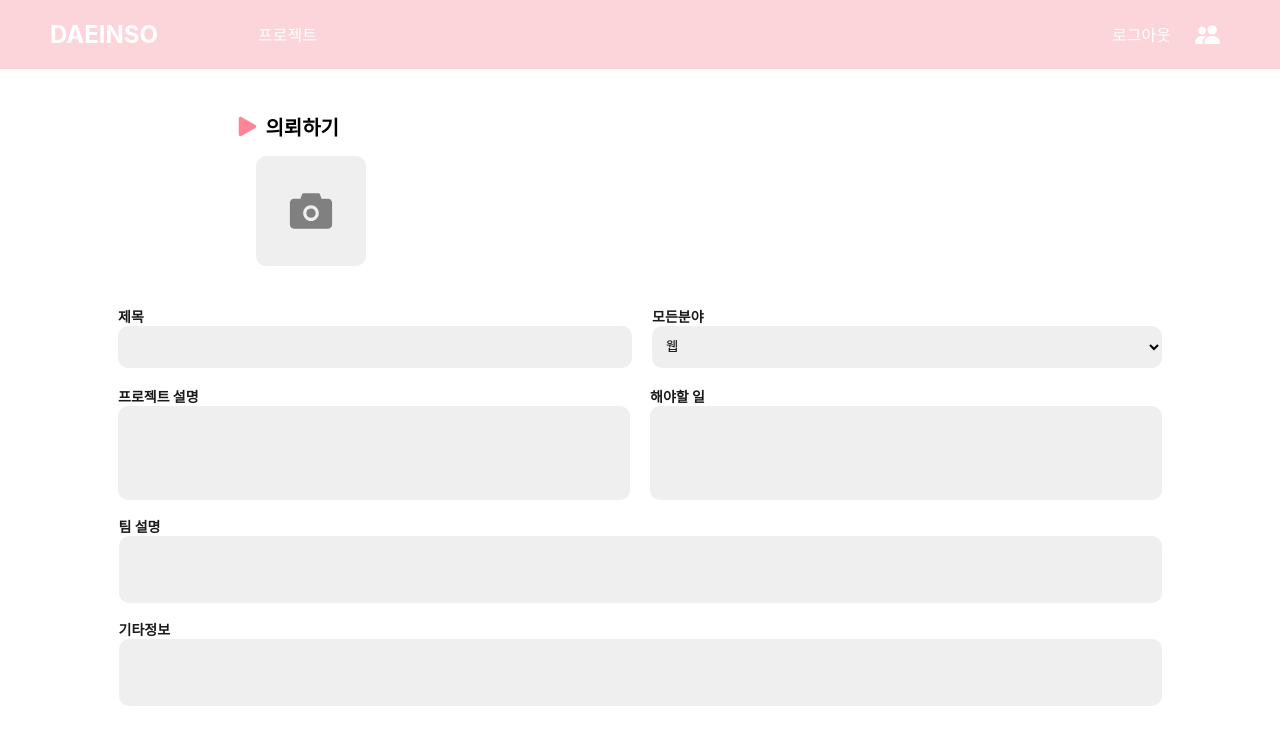
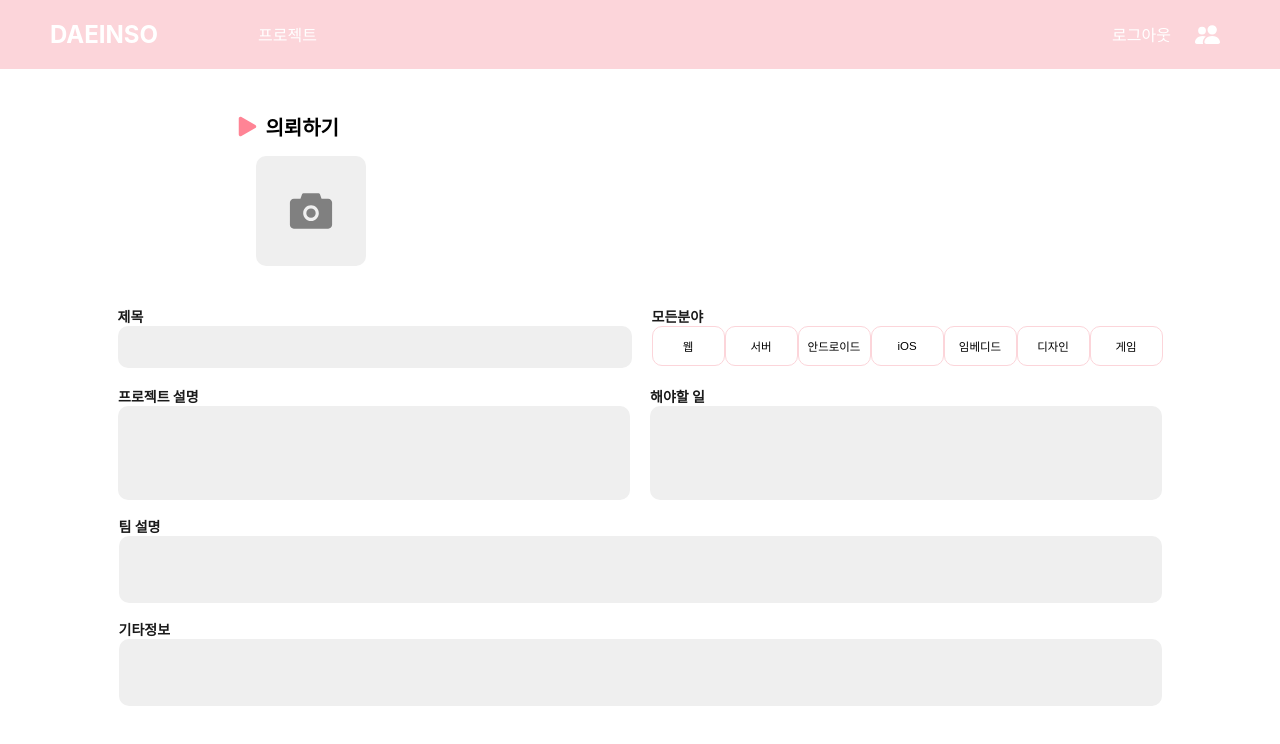
Before and after one commit to HAERIM0/DAEINSO_V2_Winter, a React (Create React App) app in the folder daeinso/: page /input in a window 1280 px wide. Shown: the top 744 px of the page. Built offline with nearby package versions, Linux system fonts and the light colour scheme.

Commit message:
feat : img upload

```diff
--- a/daeinso/src/components/Input/Input.jsx
+++ b/daeinso/src/components/Input/Input.jsx
@@ -1,48 +1,79 @@
 import React from "react";
+import { useRecoilState } from "recoil";
 import * as I from "./input.style";
+import {
+  postingInfo,
+  postingProject,
+  postingStack,
+  postingTeam,
+  postingTitle,
+  postingTodo,
+} from "../../recoil/postingAtom";
+import useInput from "../../hooks/Inputhook/useInput";
+import { STACK } from "../../constants/stack/STACK";
 
 export default function Input() {
+  const { onTeam, onInfo, onProject, onTitle, onTodo } = useInput();
+  const [posttitle, setPostTitle] = useRecoilState(postingTitle);
+  const [poststack, setPostStack] = useRecoilState(postingStack);
+  const [postproject, setPostProject] = useRecoilState(postingProject);
+  const [posttodo, setPostTodo] = useRecoilState(postingTodo);
+  const [postteam, setPostTeam] = useRecoilState(postingTeam);
+  const [postInfo, setPostInfo] = useRecoilState(postingInfo);
   return (
     <div>
       <I.InputBox>
         <I.InputTop>
           <I.InputTopInT>
             <b>제목</b>
-            <input></input>
+            <input value={posttitle} onChange={(e) => onTitle(e)}></input>
           </I.InputTopInT>
           <I.InputTopInB>
             <b>모든분야</b>
-            <select>
-              <option>웹</option>
-              <option>서버</option>
-              <option>안드로이드</option>
-              <option>iOS</option>
-              <option>임베디드</option>
-              <option>디자인</option>
-              <option>게임</option>
-            </select>
+            <I.StackList>
+              {" "}
+              {STACK.map((item) => (
+                <button
+                  style={{
+                    width: "73px",
+                    height: "40px",
+                    borderRadius: "10px",
+                    border: `1px solid ${item.color}`,
+                    backgroundColor: poststack === item.payload && item.color,
+                    fontSize: "11.5px",
+                    // color: poststack !== item.name ? item.color : "white",
+                  }}
+                  onClick={() => setPostStack(item.payload)}
+                >
+                  {item.name}
+                </button>
+              ))}
+            </I.StackList>
           </I.InputTopInB>
         </I.InputTop>
         <I.ProjectEx>
           <I.ProjectExTop>
             <b>프로젝트 설명</b>
-            <textarea></textarea>
+            <textarea
+              value={postproject}
+              onChange={(e) => onProject(e)}
+            ></textarea>
           </I.ProjectExTop>
           <I.ProjectExBottom>
             <b>해야할 일</b>
-            <textarea></textarea>
+            <textarea value={posttodo} onChange={(e) => onTodo(e)}></textarea>
           </I.ProjectExBottom>
         </I.ProjectEx>
         <I.TeamEx>
           <I.TeamExTop>
             <b>팀 설명</b>
-            <input></input>
+            <input value={postteam} onChange={(e) => onTeam(e)}></input>
           </I.TeamExTop>
         </I.TeamEx>
         <I.Info>
           <I.InfoTop>
             <b>기타정보</b>
-            <input></input>
+            <input value={postInfo} onChange={(e) => onInfo(e)}></input>
           </I.InfoTop>
         </I.Info>
       </I.InputBox>
--- a/daeinso/src/components/Input/input.style.js
+++ b/daeinso/src/components/Input/input.style.js
@@ -30,6 +30,9 @@ export const InputTopInB = styled.div`
   flex-direction: column;
   font-size: 14px;
   color: #1a1a1a;
+  /* width: 510px;
+  height: 42px; */
+  /* background-color: #1a1a1a; */
 
   select {
     width: 510px;
@@ -128,3 +131,13 @@ export const InfoTop = styled.div`
     text-indent: 10px;
   }
 `;
+
+export const StackList = styled.div`
+  display: flex;
+  /* width: 700px; */
+  /* background-color: black; */
+
+  button {
+    background-color: white;
+  }
+`;
--- a/daeinso/src/hooks/Inputhook/useFile.js
+++ b/daeinso/src/hooks/Inputhook/useFile.js
@@ -1,9 +1,11 @@
-import React, { useRef, useState } from "react";
+import { useRef } from "react";
+import customAxios from "../../lib/axios/customAxios";
+import { postingImg } from "../../recoil/postingAtom";
+import { useRecoilState } from "recoil";
 
 export const useFile = () => {
+  const [fileUrl, setFileUrl] = useRecoilState(postingImg);
   const uploadImg = async (e) => {
-    // const [fileUrl, setFileUrl] = useState();
-
     const files = e.target.files;
     const formData = new FormData();
 
@@ -11,7 +13,15 @@ export const useFile = () => {
       formData.append("file", files[i]);
     }
     try {
-    } catch (e) {}
+      const { data } = await customAxios.post("/file", formData);
+      const arr = [];
+      data.data.forEach((value) => {
+        arr.push(value);
+      });
+      setFileUrl(arr);
+    } catch (e) {
+      console.log(e);
+    }
   };
 
   const imgRef = useRef();
--- /dev/null
+++ b/daeinso/src/hooks/Inputhook/useInput.js
@@ -0,0 +1,45 @@
+import { useRecoilState } from "recoil";
+import {
+  postingInfo,
+  postingProject,
+  postingTitle,
+  postingTeam,
+  postingTodo,
+} from "../../recoil/postingAtom";
+
+const useInput = () => {
+  const [posttitle, setPostTitle] = useRecoilState(postingTitle);
+  const [postproject, setPostProject] = useRecoilState(postingProject);
+  const [posttodo, setPostTodo] = useRecoilState(postingTodo);
+  const [postteam, setPostTeam] = useRecoilState(postingTeam);
+  const [postInfo, setPostInfo] = useRecoilState(postingInfo);
+  const onTitle = (e) => {
+    setPostTitle(e.target.value);
+  };
+
+  const onProject = (e) => {
+    setPostProject(e.target.value);
+  };
+
+  const onTodo = (e) => {
+    setPostTodo(e.target.value);
+  };
+
+  const onTeam = (e) => {
+    setPostTeam(e.target.value);
+  };
+
+  const onInfo = (e) => {
+    setPostInfo(e.target.value);
+  };
+
+  return {
+    onTeam,
+    onInfo,
+    onProject,
+    onTitle,
+    onTodo,
+  };
+};
+
+export default useInput;
```
